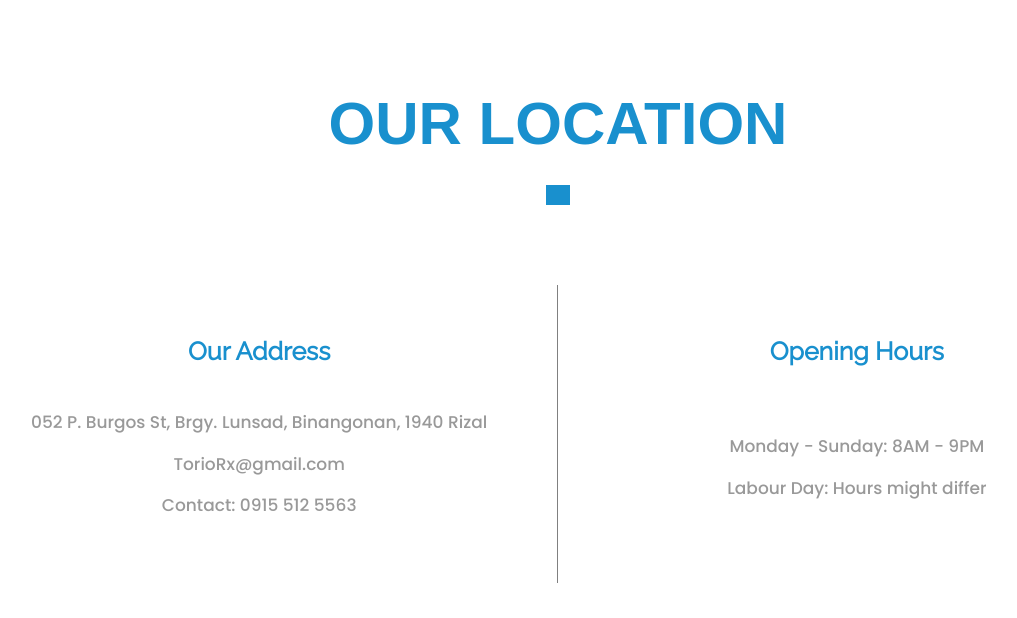
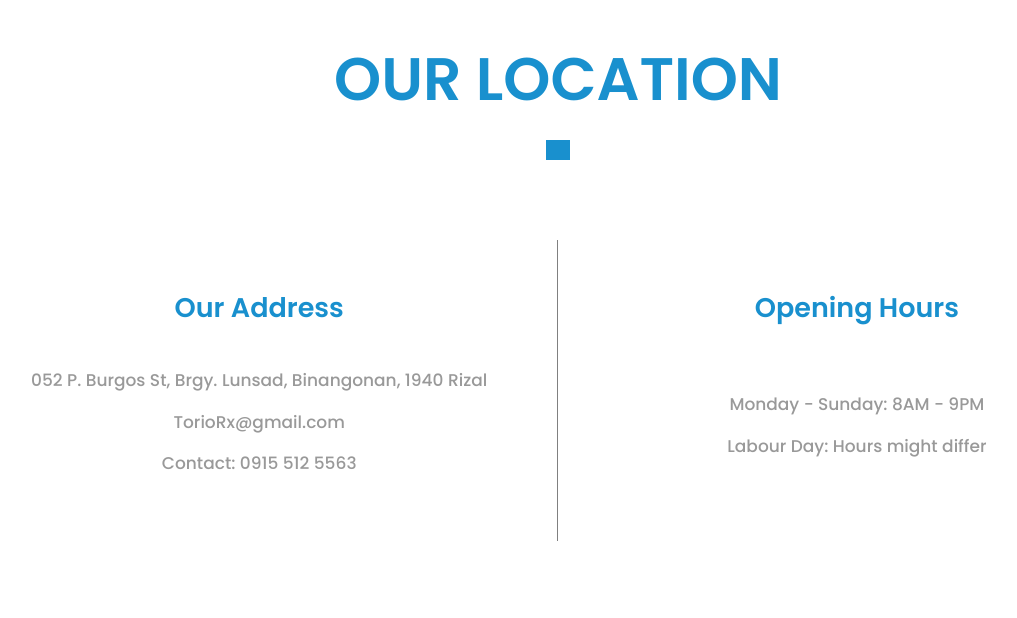
Before and after one commit to LednirNaabus/TorioRx, a PHP site: page /user-about.php in a window 1280 px wide; the page is wider, and only the part inside the window is pictured. Shown: the part 2758-3376 px from the top of that part, without its empty margins (82-1099 px from the left). Run offline with PHP 8.4, Linux system fonts and the light colour scheme; some libraries are stand-ins or nearby versions.

Commit message:
FINAL ABOUT PAGE (USER SIDE)

```diff
--- a/Customer/user-about.php
+++ b/Customer/user-about.php
@@ -3,11 +3,8 @@
     <head>
         <title>User Dashboard</title>
         <?php include('includes/main/header.php'); ?>
-		<link rel="stylesheet" href="https://fonts.googleapis.com/css?family=Cutive+Mono">
-		<link rel="stylesheet" href="https://fonts.googleapis.com/css?family=Raleway">
-		<link rel="stylesheet" href="https://fonts.googleapis.com/css?family=Roboto">
+
 		<link href="https://fonts.googleapis.com/css2?family=Poppins:wght@300;500;600&display=swap" rel="stylesheet">
-
 		<link href="https://cdn.jsdelivr.net/npm/bootstrap@5.0.2/dist/css/bootstrap.min.css" rel="stylesheet" integrity="sha384-EVSTQN3/azprG1Anm3QDgpJLIm9Nao0Yz1ztcQTwFspd3yD65VohhpuuCOmLASjC" crossorigin="anonymous">
     </head>
 	<style>
@@ -43,7 +40,7 @@
 
 		<center>
 		<img src="header1.jpg" width="1600" height="675">
-			<div class="container" style="margin-top:-10.6vh; font-family: 'Cutive Mono'; font-size: 35px; ">
+			<div class="container" style="margin-top:-10.6vh; font-size: 35px; ">
 			  <div class="row">
 				<div class="col" style="background-color:rgba(25, 144, 206, 0.92); color: white; padding-top:2vh; padding-bottom:2vh;">
 				  <a href="#aboutUs" style="color: white; text-decoration: none;">ABOUT US</a>
@@ -61,13 +58,13 @@
 
 		<center>
 			<div id = "aboutUs" class="container-fluid">
-				<b><p style="font-family: Arial,Helvetica,sans-serif; font-size: 60px; margin-top: 10vh; color:#09407c;">ABOUT US</p></b>
+				<b><p style="font-size: 60px; margin-top: 10vh; color:#09407c;">ABOUT US</p></b>
 				<div class="container-fluid" style="background-color:#09407c; width:1vw; height:2.5vh;">
 					<p> &nbsp;</p>
 				</div>
-				<div class="container" style="margin-top:10vh; font-family: 'Raleway'; font-size: 20px; ">
+				<div class="container" style="margin-top:10vh; font-size: 18px; ">
 					  <div class="row">
-						<div class="col" style="border-right: 1px solid grey; color: gray; padding-right: 3vw;">
+						<div class="col" style="border-right: 1px solid grey; color: #999999; padding-right: 3vw;">
 								<br><br>
 							<p>TorioRx Pharmacy was founded by Analyn Torio and Rolly Torio, who
 								wanted to give people the right medicine at an affordable price. </p>
@@ -80,7 +77,7 @@
 								Pharmacy last March 08, 2022. </p>
 
 						</div>
-						<div class="col"  style="color: grey; font-family: 'Raleway'; padding-left:5vh;">
+						<div class="col"  style="color: #999999; padding-left:5vh;">
 								<br><br><br><br>
 
 							<p>TorioRx Pharmacy is strategically placed in places where other
@@ -96,11 +93,11 @@
 
 		<center>
 			<div id = "ourMedicines" class="container-fluid background">
-				<b><p style="font-family: Arial,Helvetica,sans-serif; font-size: 60px; color:white; z-index:1; padding-top: 10vh;">OUR MEDICINES</p></b>
+				<b><p style="font-size: 60px; color:white; z-index:1; padding-top: 10vh;">OUR MEDICINES</p></b>
 				<div class="container-fluid" style="background-color:white; width:1vw; height:2.5vh;">
 					<p> &nbsp;</p>
 				</div>
-				<div class="container container-fluid" style="padding-top: 10vh; color: white; font-family: Poppins;">
+				<div class="container container-fluid" style="padding-top: 10vh; color: white;">
 				  <div class="row">
 					<div class="col" style="background-color: rgba(255, 255, 255,  0.2); margin-right: 15px; margin-bottom: 15px; padding: 40px;">
 						<p style="font-size: 25px;"> Drugs for Abdominal & Stomach Pain</p>
@@ -144,7 +141,7 @@
 
 		<center>
 			<div id = "location"  class="container-fluid" style="padding-bottom: 10vh;">
-				<b><p style="font-family: Arial,Helvetica,sans-serif; font-size: 60px; color:#1990ce; z-index:1; padding-top: 10vh;">OUR LOCATION</p></b>
+				<b><p style="font-size: 60px; color:#1990ce; z-index:1; padding-top: 10vh;">OUR LOCATION</p></b>
 				<div class="container-fluid" style="background-color:#1990ce; width:1vw; height:2.5vh;">
 					<p> &nbsp;</p>
 				</div>
@@ -152,26 +149,26 @@
 					  <div class="row">
 						<div class="col" style="border-right: 1px solid grey; padding-right: 3vw;">
 								<br><br>
-							<b><p style="color: #1990ce; font-size: 25px; font-family: 'Raleway';">Our Address</p></b>
+							<b><p style="color: #1990ce; font-size: 27px;">Our Address</p></b>
 
 								<br>
 
-							<p style="color: #999999; font-family: 'Poppins'; font-size: 17px;">052 P. Burgos St, Brgy. Lunsad, Binangonan, 1940 Rizal</p>
+							<p style="color: #999999; font-size: 17px;">052 P. Burgos St, Brgy. Lunsad, Binangonan, 1940 Rizal</p>
 
-							<p style="color: #999999; font-family: 'Poppins'; font-size: 17px;">TorioRx@gmail.com</p>
+							<p style="color: #999999; font-size: 17px;">TorioRx@gmail.com</p>
 
-							<p style="color: #999999; font-family: 'Poppins'; font-size: 17px;">Contact: 0915 512 5563</p>
+							<p style="color: #999999; font-size: 17px;">Contact: 0915 512 5563</p>
 
 							<br><br>
 						</div>
-						<div class="col"  style="color: grey; font-family: 'Raleway'; padding-left:5vh;">
+						<div class="col"  style="color: grey; padding-left:5vh;">
 								<br><br>
-							<b><p style="color: #1990ce; font-size: 25px; font-family: 'Raleway';">Opening Hours</p></b>
+							<b><p style="color: #1990ce; font-size: 27px;">Opening Hours</p></b>
 
 								<br><br>
-							<p style="color: #999999; font-family: 'Poppins'; font-size: 17px;">Monday - Sunday: 8AM - 9PM</p>
+							<p style="color: #999999; font-size: 17px;">Monday - Sunday: 8AM - 9PM</p>
 
-							<p style="color: #999999; font-family: 'Poppins'; font-size: 17px;">Labour Day: Hours might differ</p>
+							<p style="color: #999999; font-size: 17px;">Labour Day: Hours might differ</p>
 							<br><br>
 						</div>
 
```
